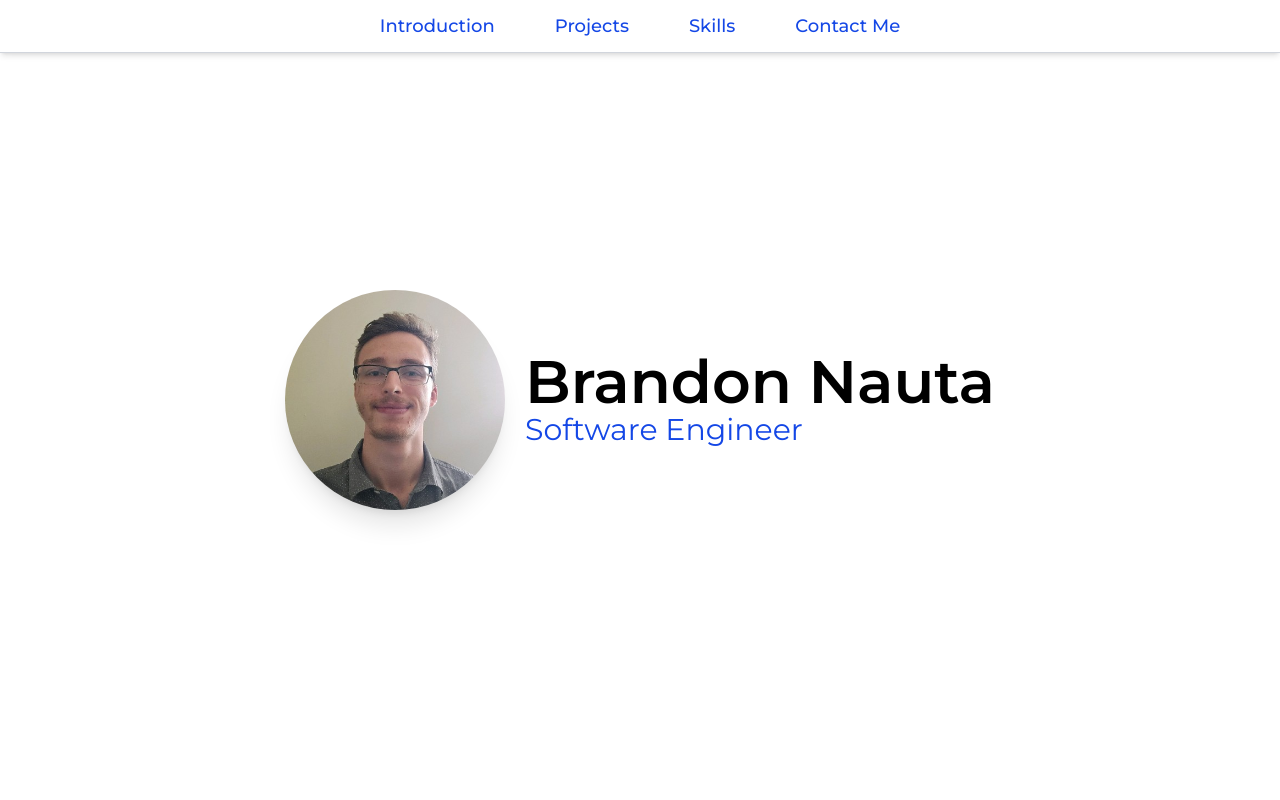
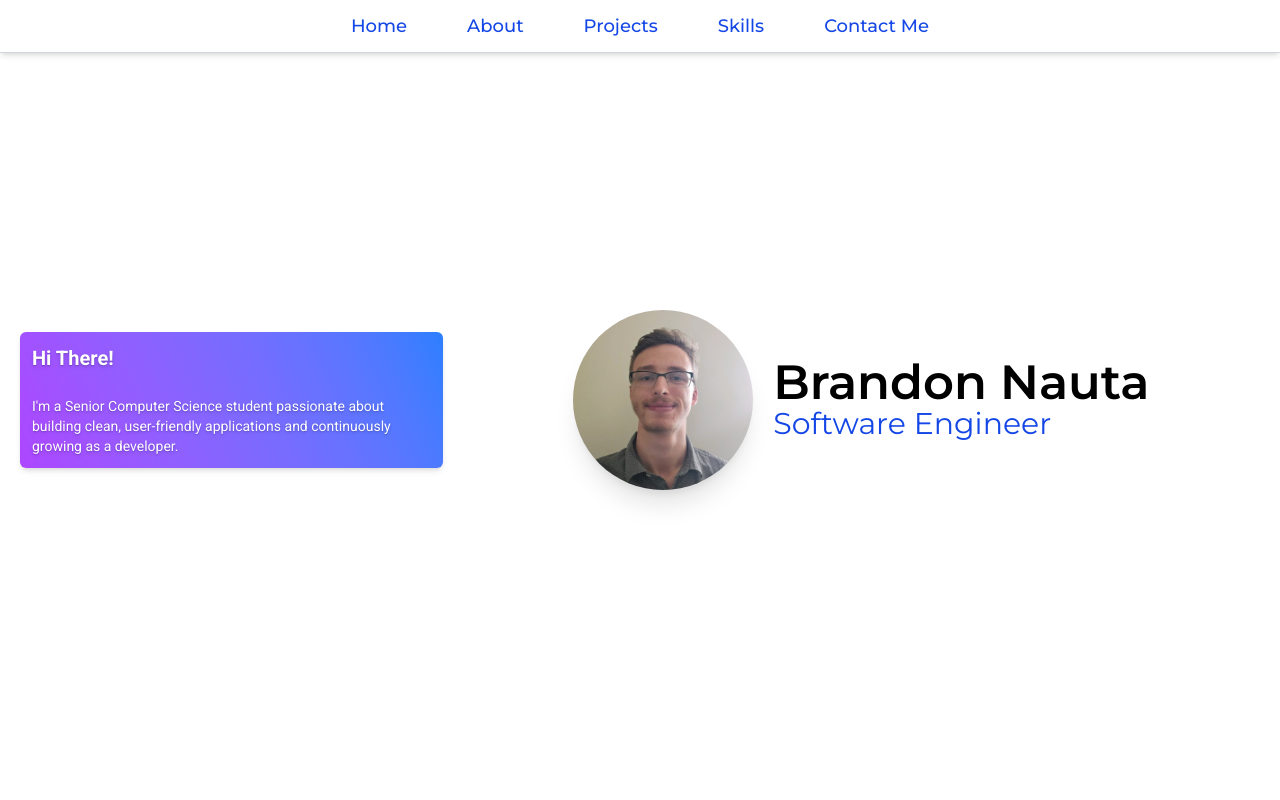
Before and after one commit to TheLuckyman30/portfolio, a React (Vite) app: page / in a window 1280 px wide. Shown: the top 800 px of the page. Built offline with nearby package versions, Linux system fonts and the light colour scheme.

Commit message:
Modified landing page to include a short introduction

```diff
--- a/src/App.tsx
+++ b/src/App.tsx
@@ -1,10 +1,10 @@
 import { useRef } from "react";
 import { TextButton, Navbar, Footer } from "./components";
-import { Introduction, Skills, Projects, ContactMe, Home } from "./sections";
+import { About, Skills, Projects, ContactMe, Home } from "./sections";
 import "./App.css";
 
 const sections = [
-  { id: "introduction", name: "Introduction", element: <Introduction /> },
+  { id: "about", name: "About", element: <About /> },
   { id: "projects", name: "Projects", element: <Projects /> },
   { id: "skills", name: "Skills", element: <Skills /> },
   { id: "contact-me", name: "Contact Me", element: <ContactMe /> },
@@ -16,6 +16,14 @@ function App() {
   return (
     <main className="font-roboto">
       <Navbar>
+        <TextButton
+          key="home"
+          onClick={() =>
+            refs.current["home"]?.scrollIntoView({ behavior: "smooth" })
+          }
+        >
+          Home
+        </TextButton>
         {sections.map((section) => (
           <TextButton
             key={section.id}
@@ -27,12 +35,15 @@ function App() {
           </TextButton>
         ))}
       </Navbar>
-      <section
-        id="sections"
-        className="flex flex-col mx-auto mb-5 w-full sm:max-w-5xl px-5 h-fit"
-      >
-        <Home />
-        <div className="flex flex-col gap-50 ">
+      <section id="sections" className="flex flex-col mb-5">
+        <div
+          ref={(element) => {
+            refs.current["home"] = element;
+          }}
+        >
+          <Home />
+        </div>
+        <div className="flex flex-col gap-50 mx-auto w-full sm:max-w-5xl px-5 h-fit">
           {sections.map((section) => (
             <section
               id={section.id}
--- a/src/sections/Introduction.tsx
+++ b/src/sections/About.tsx
@@ -1,4 +1,4 @@
-export function Introduction() {
+export function About() {
   return (
     <p className="text-sm sm:text-lg text-gray-700 text-justify">
       Hello! My name is Brandon Nauta, and I am a senior majoring in Computer
--- a/src/sections/Home.tsx
+++ b/src/sections/Home.tsx
@@ -4,20 +4,31 @@ export function Home() {
   return (
     <section
       id="home"
-      className="flex font-montserrat gap-5 items-center justify-center min-h-screen"
+      className="flex flex-col lg:flex-row font-montserrat gap-15 lg:gap-5 justify-center lg:justify-between items-center w-full sm:max-w-7xl mx-auto min-h-screen p-5"
     >
+      <div className="max-w-[70%] lg:flex-1 order-2 lg:order-1 font-roboto bg-linear-65 from-purple-500 to-blue-500 shadow-md text-white rounded-md p-3 text-shadow-md">
+        <span className="text-lg sm:text-xl font-bold">Hi There!</span>
+        <br></br>
+        <br></br>
+        <p className="text-sm sm:text-md">
+          I'm a Senior Computer Science student passionate about building clean,
+          user-friendly applications and continuously growing as a developer.
+        </p>
+      </div>
+      <div className="flex order-1 lg:order-2 lg:flex-2 gap-5 items-center justify-center">
         <div
-        className="rounded-full shadow-xl h-25 w-25 bg-gray-200 md:h-55 md:w-55 bg-cover"
+          className="rounded-full shadow-xl h-25 w-25 bg-gray-200 md:h-45 md:w-45 bg-cover"
           style={{ backgroundImage: `url(${picOfMe})` }}
         />
         <div>
-        <p className="font-semibold text-2xl sm:text-4xl md:text-6xl">
+          <p className="font-semibold text-2xl sm:text-4xl md:text-5xl">
             Brandon Nauta
           </p>
           <p className="text-xl sm:text-2xl md:text-3xl text-blue-700">
             Software Engineer
           </p>
         </div>
+      </div>
     </section>
   );
 }
--- a/src/sections/index.ts
+++ b/src/sections/index.ts
@@ -1,5 +1,5 @@
 export { Home } from "./Home";
-export { Introduction } from "./Introduction";
+export { About } from "./About";
 export { Projects } from "./Projects";
 export { Skills } from "./Skills";
 export { ContactMe } from "./ContactMe";
```
Lines whose indentation alone changed are shown as unchanged.
